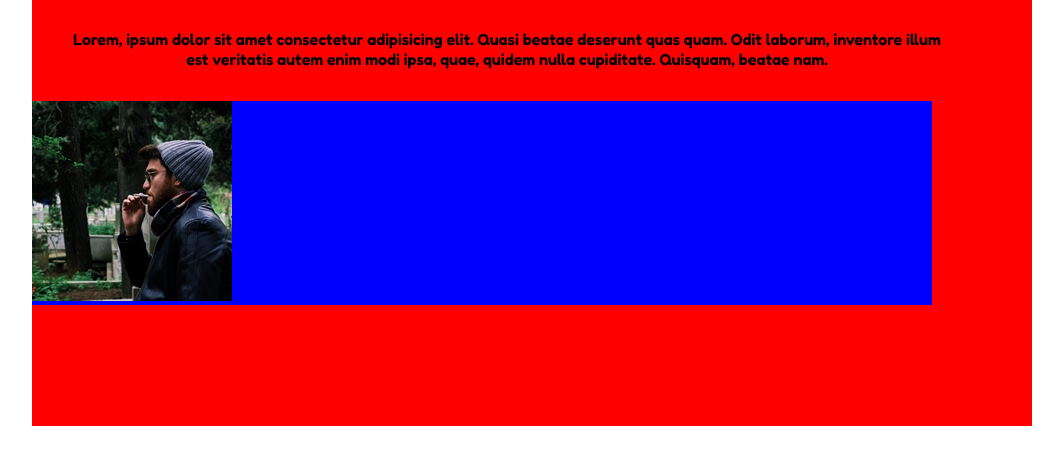
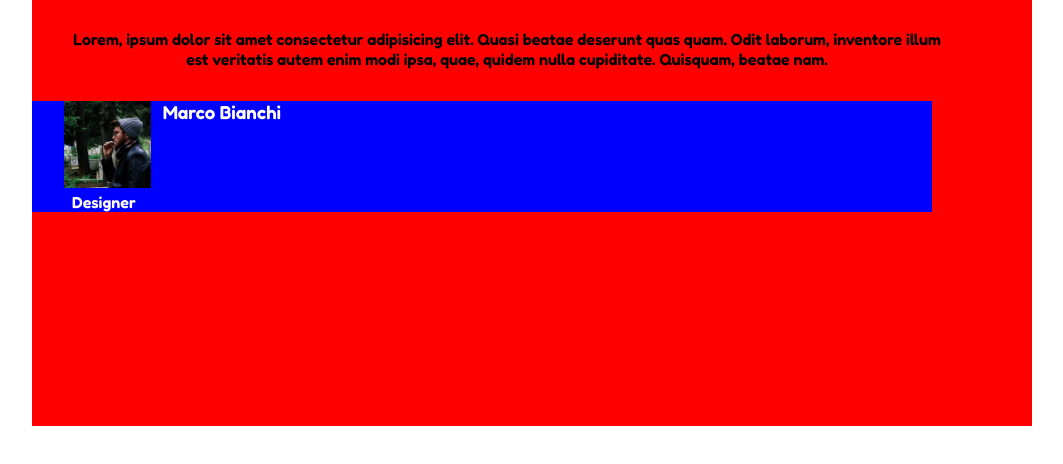
Before and after one commit to AndreaLazzaari/html-css-float-cards, a plain HTML site: page index.html in a window 1280 px wide. Shown: the part 74-538 px from the top of the page, without its empty margins (108-1171 px from the left). Drawn offline with Linux system fonts and the light colour scheme.

Commit message:
problema impostazione section team

```diff
--- a/index.html
+++ b/index.html
@@ -20,8 +20,9 @@
             </section>
            <section class="contenitore-team clearfix">
             <section class="team float-left">
-                <img src="./img/male1.png" alt="foto-team-marco">
-
+                <img class="foto-team" src="./img/male1.png" alt="foto-team-marco">
+                <h3 class="nome-team">Marco Bianchi</h3> <br>
+                <div class="team-lavoro">Designer</div>
             </section>
 
 
--- a/style/style.css
+++ b/style/style.css
@@ -38,4 +38,23 @@ main{
 .contenitore-team{
     width: 90%;
     background-color: blue;
+    padding-left: 2rem;
+    color: white;
 }
+
+.foto-team{
+    width: 10%;
+}
+
+.nome-team{
+    display: inline-block;
+    vertical-align: top;
+    padding-left: 0.5rem;
+}
+
+.team-lavoro{
+    vertical-align: top;
+    padding-left: 0.5rem;
+    display: inline-block;
+
+}
```
